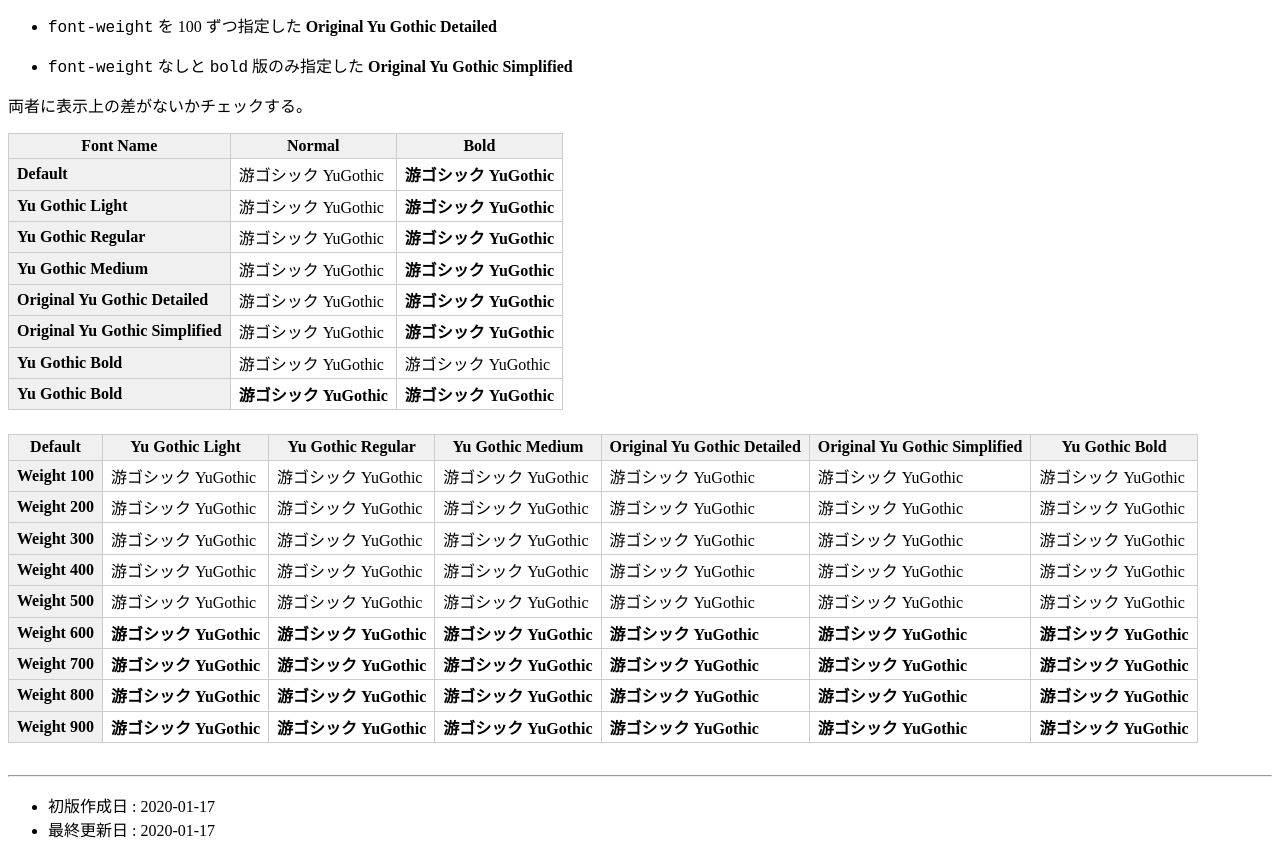
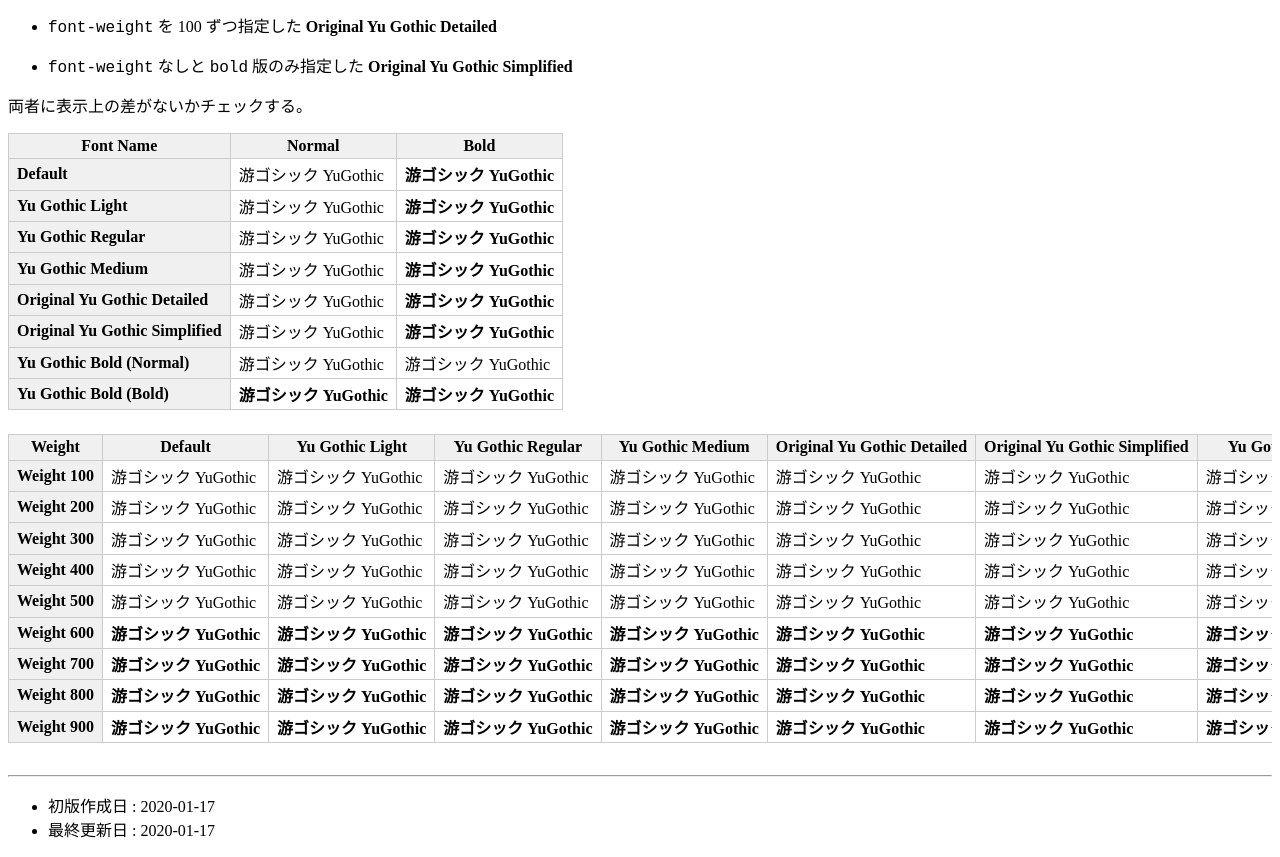
Before and after one commit to Neos21/poc-perfect-yu-gothic, a plain HTML site: page testing-02.html in a window 1280 px wide. Shown: the part 107-964 px from the top of the page. Drawn offline with Linux system fonts and the light colour scheme.

Commit message:
Modify Testing 02

```diff
--- a/testing-02.html
+++ b/testing-02.html
@@ -13,7 +13,7 @@
 @font-face { font-family: "Original Yu Gothic Detailed"; src: local("Yu Gothic Medium"), local("YuGothic-Medium"); font-weight: 300; }
 @font-face { font-family: "Original Yu Gothic Detailed"; src: local("Yu Gothic Medium"), local("YuGothic-Medium"); font-weight: 400; }
 @font-face { font-family: "Original Yu Gothic Detailed"; src: local("Yu Gothic Medium"), local("YuGothic-Medium"); font-weight: 500; }
-@font-face { font-family: "Original Yu Gothic Detailed"; src: local("Yu Gothic Medium"), local("YuGothic-Medium"); font-weight: 600; }
+@font-face { font-family: "Original Yu Gothic Detailed"; src: local("Yu Gothic Bold")  , local("YuGothic-Bold")  ; font-weight: 600; }
 @font-face { font-family: "Original Yu Gothic Detailed"; src: local("Yu Gothic Bold")  , local("YuGothic-Bold")  ; font-weight: 700; }
 @font-face { font-family: "Original Yu Gothic Detailed"; src: local("Yu Gothic Bold")  , local("YuGothic-Bold")  ; font-weight: 800; }
 @font-face { font-family: "Original Yu Gothic Detailed"; src: local("Yu Gothic Bold")  , local("YuGothic-Bold")  ; font-weight: 900; }
@@ -82,14 +82,15 @@ tbody th { text-align: left;   }
       <tr class="example-yu-m"          ><th>Yu Gothic Medium             </th><td class="normal">游ゴシック YuGothic</td><td class="bold"  >游ゴシック YuGothic</td></tr>
       <tr class="original-yu-detailed"  ><th>Original Yu Gothic Detailed  </th><td class="normal">游ゴシック YuGothic</td><td class="bold"  >游ゴシック YuGothic</td></tr>
       <tr class="original-yu-simplified"><th>Original Yu Gothic Simplified</th><td class="normal">游ゴシック YuGothic</td><td class="bold"  >游ゴシック YuGothic</td></tr>
-      <tr class="example-yu-b"          ><th>Yu Gothic Bold               </th><td class="normal">游ゴシック YuGothic</td><td class="normal">游ゴシック YuGothic</td></tr>
-      <tr class="example-yu-b"          ><th>Yu Gothic Bold               </th><td class="bold"  >游ゴシック YuGothic</td><td class="bold"  >游ゴシック YuGothic</td></tr>
+      <tr class="example-yu-b"          ><th>Yu Gothic Bold (Normal)      </th><td class="normal">游ゴシック YuGothic</td><td class="normal">游ゴシック YuGothic</td></tr>
+      <tr class="example-yu-b"          ><th>Yu Gothic Bold (Bold)        </th><td class="bold"  >游ゴシック YuGothic</td><td class="bold"  >游ゴシック YuGothic</td></tr>
     </tbody>
   </table>
 
   <table>
     <thead>
       <tr>
+        <th class=""                      >Weight                       </th>
         <th class=""                      >Default                      </th>
         <th class="example-yu-l"          >Yu Gothic Light              </th>
         <th class="example-yu-r"          >Yu Gothic Regular            </th>
@@ -100,15 +101,15 @@ tbody th { text-align: left;   }
       </tr>
     </thead>
     <tbody>
-      <tr class="weight-1"> <th class="">Weight 100</th> <td class="example-yu-l">游ゴシック YuGothic</td> <td class="example-yu-r">游ゴシック YuGothic</td> <td class="example-yu-m">游ゴシック YuGothic</td> <td class="original-yu-detailed">游ゴシック YuGothic</td> <td class="original-yu-simplified">游ゴシック YuGothic</td> <td class="example-yu-b">游ゴシック YuGothic</td> </tr>
-      <tr class="weight-2"> <th class="">Weight 200</th> <td class="example-yu-l">游ゴシック YuGothic</td> <td class="example-yu-r">游ゴシック YuGothic</td> <td class="example-yu-m">游ゴシック YuGothic</td> <td class="original-yu-detailed">游ゴシック YuGothic</td> <td class="original-yu-simplified">游ゴシック YuGothic</td> <td class="example-yu-b">游ゴシック YuGothic</td> </tr>
-      <tr class="weight-3"> <th class="">Weight 300</th> <td class="example-yu-l">游ゴシック YuGothic</td> <td class="example-yu-r">游ゴシック YuGothic</td> <td class="example-yu-m">游ゴシック YuGothic</td> <td class="original-yu-detailed">游ゴシック YuGothic</td> <td class="original-yu-simplified">游ゴシック YuGothic</td> <td class="example-yu-b">游ゴシック YuGothic</td> </tr>
-      <tr class="weight-4"> <th class="">Weight 400</th> <td class="example-yu-l">游ゴシック YuGothic</td> <td class="example-yu-r">游ゴシック YuGothic</td> <td class="example-yu-m">游ゴシック YuGothic</td> <td class="original-yu-detailed">游ゴシック YuGothic</td> <td class="original-yu-simplified">游ゴシック YuGothic</td> <td class="example-yu-b">游ゴシック YuGothic</td> </tr>
-      <tr class="weight-5"> <th class="">Weight 500</th> <td class="example-yu-l">游ゴシック YuGothic</td> <td class="example-yu-r">游ゴシック YuGothic</td> <td class="example-yu-m">游ゴシック YuGothic</td> <td class="original-yu-detailed">游ゴシック YuGothic</td> <td class="original-yu-simplified">游ゴシック YuGothic</td> <td class="example-yu-b">游ゴシック YuGothic</td> </tr>
-      <tr class="weight-6"> <th class="">Weight 600</th> <td class="example-yu-l">游ゴシック YuGothic</td> <td class="example-yu-r">游ゴシック YuGothic</td> <td class="example-yu-m">游ゴシック YuGothic</td> <td class="original-yu-detailed">游ゴシック YuGothic</td> <td class="original-yu-simplified">游ゴシック YuGothic</td> <td class="example-yu-b">游ゴシック YuGothic</td> </tr>
-      <tr class="weight-7"> <th class="">Weight 700</th> <td class="example-yu-l">游ゴシック YuGothic</td> <td class="example-yu-r">游ゴシック YuGothic</td> <td class="example-yu-m">游ゴシック YuGothic</td> <td class="original-yu-detailed">游ゴシック YuGothic</td> <td class="original-yu-simplified">游ゴシック YuGothic</td> <td class="example-yu-b">游ゴシック YuGothic</td> </tr>
-      <tr class="weight-8"> <th class="">Weight 800</th> <td class="example-yu-l">游ゴシック YuGothic</td> <td class="example-yu-r">游ゴシック YuGothic</td> <td class="example-yu-m">游ゴシック YuGothic</td> <td class="original-yu-detailed">游ゴシック YuGothic</td> <td class="original-yu-simplified">游ゴシック YuGothic</td> <td class="example-yu-b">游ゴシック YuGothic</td> </tr>
-      <tr class="weight-9"> <th class="">Weight 900</th> <td class="example-yu-l">游ゴシック YuGothic</td> <td class="example-yu-r">游ゴシック YuGothic</td> <td class="example-yu-m">游ゴシック YuGothic</td> <td class="original-yu-detailed">游ゴシック YuGothic</td> <td class="original-yu-simplified">游ゴシック YuGothic</td> <td class="example-yu-b">游ゴシック YuGothic</td> </tr>
+      <tr class="weight-1"> <th>Weight 100</th> <td>游ゴシック YuGothic</td> <td class="example-yu-l">游ゴシック YuGothic</td> <td class="example-yu-r">游ゴシック YuGothic</td> <td class="example-yu-m">游ゴシック YuGothic</td> <td class="original-yu-detailed">游ゴシック YuGothic</td> <td class="original-yu-simplified">游ゴシック YuGothic</td> <td class="example-yu-b">游ゴシック YuGothic</td> </tr>
+      <tr class="weight-2"> <th>Weight 200</th> <td>游ゴシック YuGothic</td> <td class="example-yu-l">游ゴシック YuGothic</td> <td class="example-yu-r">游ゴシック YuGothic</td> <td class="example-yu-m">游ゴシック YuGothic</td> <td class="original-yu-detailed">游ゴシック YuGothic</td> <td class="original-yu-simplified">游ゴシック YuGothic</td> <td class="example-yu-b">游ゴシック YuGothic</td> </tr>
+      <tr class="weight-3"> <th>Weight 300</th> <td>游ゴシック YuGothic</td> <td class="example-yu-l">游ゴシック YuGothic</td> <td class="example-yu-r">游ゴシック YuGothic</td> <td class="example-yu-m">游ゴシック YuGothic</td> <td class="original-yu-detailed">游ゴシック YuGothic</td> <td class="original-yu-simplified">游ゴシック YuGothic</td> <td class="example-yu-b">游ゴシック YuGothic</td> </tr>
+      <tr class="weight-4"> <th>Weight 400</th> <td>游ゴシック YuGothic</td> <td class="example-yu-l">游ゴシック YuGothic</td> <td class="example-yu-r">游ゴシック YuGothic</td> <td class="example-yu-m">游ゴシック YuGothic</td> <td class="original-yu-detailed">游ゴシック YuGothic</td> <td class="original-yu-simplified">游ゴシック YuGothic</td> <td class="example-yu-b">游ゴシック YuGothic</td> </tr>
+      <tr class="weight-5"> <th>Weight 500</th> <td>游ゴシック YuGothic</td> <td class="example-yu-l">游ゴシック YuGothic</td> <td class="example-yu-r">游ゴシック YuGothic</td> <td class="example-yu-m">游ゴシック YuGothic</td> <td class="original-yu-detailed">游ゴシック YuGothic</td> <td class="original-yu-simplified">游ゴシック YuGothic</td> <td class="example-yu-b">游ゴシック YuGothic</td> </tr>
+      <tr class="weight-6"> <th>Weight 600</th> <td>游ゴシック YuGothic</td> <td class="example-yu-l">游ゴシック YuGothic</td> <td class="example-yu-r">游ゴシック YuGothic</td> <td class="example-yu-m">游ゴシック YuGothic</td> <td class="original-yu-detailed">游ゴシック YuGothic</td> <td class="original-yu-simplified">游ゴシック YuGothic</td> <td class="example-yu-b">游ゴシック YuGothic</td> </tr>
+      <tr class="weight-7"> <th>Weight 700</th> <td>游ゴシック YuGothic</td> <td class="example-yu-l">游ゴシック YuGothic</td> <td class="example-yu-r">游ゴシック YuGothic</td> <td class="example-yu-m">游ゴシック YuGothic</td> <td class="original-yu-detailed">游ゴシック YuGothic</td> <td class="original-yu-simplified">游ゴシック YuGothic</td> <td class="example-yu-b">游ゴシック YuGothic</td> </tr>
+      <tr class="weight-8"> <th>Weight 800</th> <td>游ゴシック YuGothic</td> <td class="example-yu-l">游ゴシック YuGothic</td> <td class="example-yu-r">游ゴシック YuGothic</td> <td class="example-yu-m">游ゴシック YuGothic</td> <td class="original-yu-detailed">游ゴシック YuGothic</td> <td class="original-yu-simplified">游ゴシック YuGothic</td> <td class="example-yu-b">游ゴシック YuGothic</td> </tr>
+      <tr class="weight-9"> <th>Weight 900</th> <td>游ゴシック YuGothic</td> <td class="example-yu-l">游ゴシック YuGothic</td> <td class="example-yu-r">游ゴシック YuGothic</td> <td class="example-yu-m">游ゴシック YuGothic</td> <td class="original-yu-detailed">游ゴシック YuGothic</td> <td class="original-yu-simplified">游ゴシック YuGothic</td> <td class="example-yu-b">游ゴシック YuGothic</td> </tr>
     </tbody>
   </table>
 </div>
```
